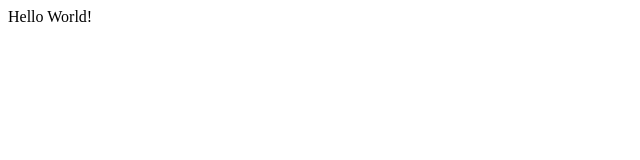
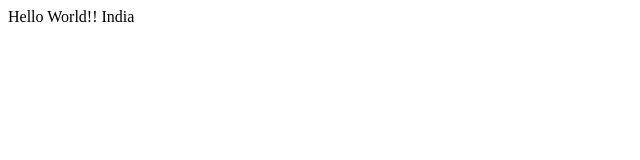
Before and after one commit to shalakha-git/git-basics, a plain HTML site: page index.html in a window 1280 px wide. Shown: the full height of the page, 0-640 px from the left. Drawn offline with Linux system fonts and the light colour scheme.

Commit message:
added text

```diff
--- a/index.html
+++ b/index.html
@@ -1,3 +1,3 @@
 <html>
-    Hello World!
+    Hello World!! India
 </html>
```
